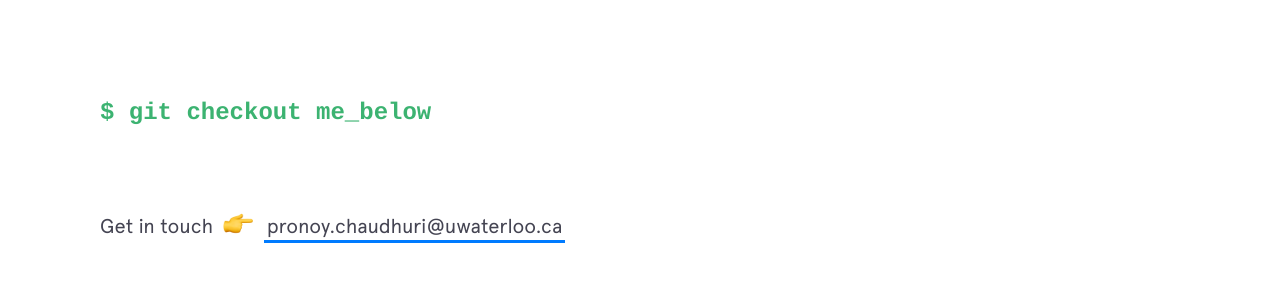
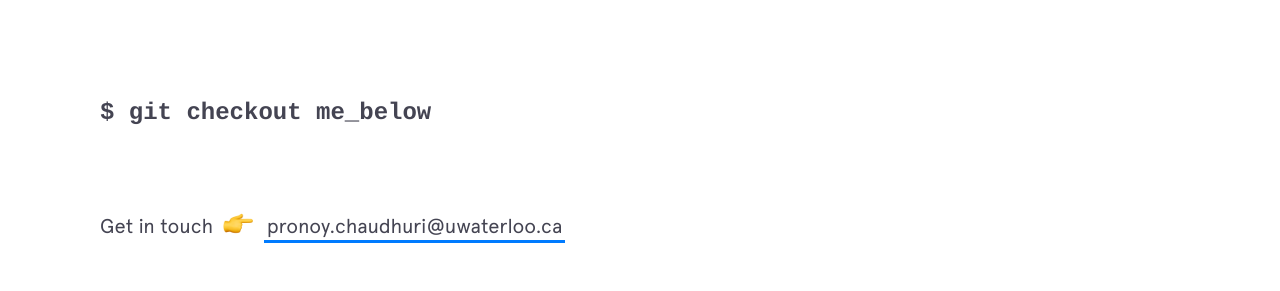
Before and after one commit to PronoyC/pronoyc.github.io, a Jekyll site: the page built from index.html, in a window 1280 px wide. Shown: the part 498-789 px from the top of the page. Built offline with Jekyll 4.4.1, drawn with Linux system fonts in a browser that asks for light colours; nearby versions of some CDN libraries.

Commit message:
Update intro.html

```diff
--- a/_includes/intro.html
+++ b/_includes/intro.html
@@ -6,7 +6,7 @@
   <h2 class="intro__tagline">I'm
     <span class="name">Pronoy Chaudhuri</span>, a blockchain-focused full-stack developer adamant on creating meaningful code
     <span class="emoji technologist"></span>
-    <h2 style="font-family:courier;color:MediumSeaGreen;"> $ git checkout me_below</h2>
+    <h2 style="font-family:courier;color:$blue;"> $ git checkout me_below</h2>
   </h2>
 
   <h3 class="intro__contact">
```
